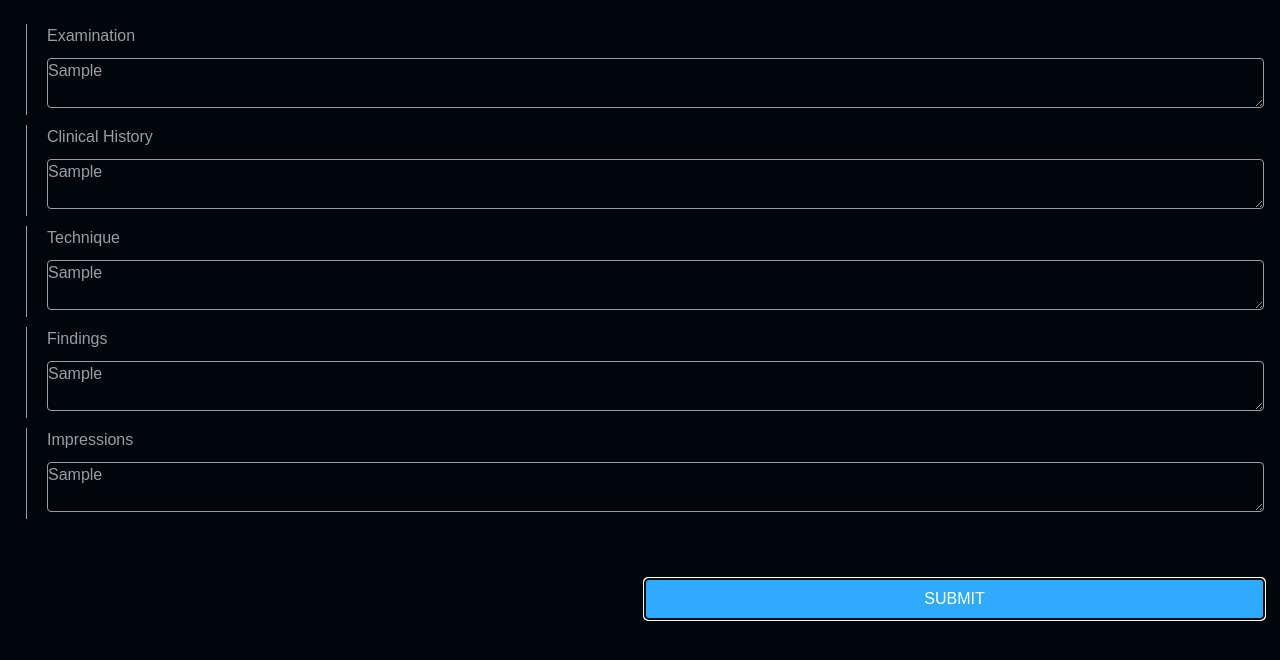
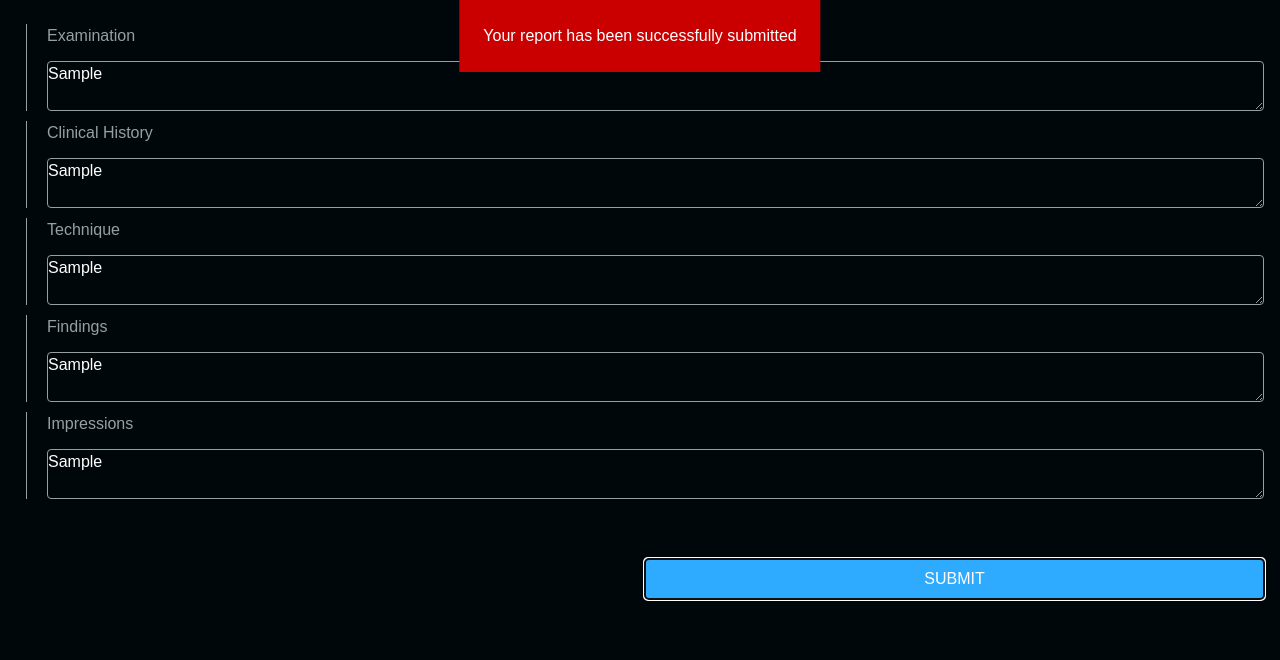
Before and after one commit to SuprasannaBhaumik/reactskeleton, a React app: page / in a window 1280 px wide. Both pictures are taken after typing "Sample", "Sample", "Sample", "Sample", "Sample" into the empty fields and a click on the button "SUBMIT". Shown: the top 660 px of the page. Built offline with nearby package versions, Linux system fonts and the light colour scheme.

Commit message:
banner is shown focus is done

```diff
--- a/src/styles.css
+++ b/src/styles.css
@@ -12,5 +12,4 @@ body {
 textarea:focus + label {
   color: #fff;
   font-weight: bolder;
-  font-size: large;
 }
--- a/src/views/App.tsx
+++ b/src/views/App.tsx
@@ -12,6 +12,7 @@ interface Props {
 
 interface InternalState {
     textAreas: MedicalEvaluation[];
+    showBanner: boolean;
 }
 
 export const mapStateToProps = (state: State) => {
@@ -35,18 +36,27 @@ class App extends React.Component<Props, InternalState> {
                 {key:'technique', value: 'Technique'},
                 {key:'findings', value: 'Findings'},
                 {key:'impressions', value: 'Impressions'}
-            ]
+            ],
+            showBanner: false
         }
         this.submitData = this.submitData.bind(this);
     }
 
-    submitData = () => {
+    submitData() {
         console.log(this.props.formData);
+        this.setState({
+            showBanner: true
+        }, () => {
+            setTimeout(
+                () => this.setState({ showBanner: false }),
+                3000
+            );
+        })
     }
 
     render() {
 
-        const {textAreas} = this.state;
+        const {textAreas, showBanner} = this.state;
 
         return (
             <div className='mt-2 pl-10px'>
@@ -58,6 +68,16 @@ class App extends React.Component<Props, InternalState> {
                     onClick={this.submitData}
                 >Submit
                 </button>
+                <div
+                    className={`p-6 align-center ${showBanner ? 'display': 'hidden'} absolute top-0 bg-dark_red text-white border-none border-white`}
+                    style={{
+                        left: '50%',
+                        transform: 'translateX(-50%)'
+                    }}
+                >
+                    <span>Your report has been successfully submitted</span>
+                </div>
+
             </div>
         )
     }
--- a/src/views/CustomTextArea.tsx
+++ b/src/views/CustomTextArea.tsx
@@ -117,19 +117,18 @@ class CustomTextArea extends React.Component<Props, InternalState> {
                         mb-10px`
                     }
             >
-                <div className='mb-10px ml-20px'>
-                    <label htmlFor={this.props.id}>{this.props.labelValue}</label>
-                </div>
-                <div className='h-auto ml-20px'>
+                <div className='h-auto ml-20px relative flex flex-col-reverse'>
                     <textarea
                         ref='myTextArea'
-                        className='h-50px w-full border border-greyish rounded overflow-hidden h-auto focus:outline-none focus:border-dodger_blue'
+                        className='w-full text-white h-50px border border-greyish rounded overflow-hidden focus:outline-none focus:border-dodger_blue'
                         style={{backgroundColor: 'transparent'}}
+                        id={this.props.id}
                         name={this.props.id}
                         value={this.state.value}
                         onChange={this.changeTextInput}
                         rows={this.state.rows}
                     />
+                    <label className='top-0 mb-10px pb-3px' htmlFor={this.props.id}>{this.props.labelValue}</label>
                 </div>
             </div>
         );
```
